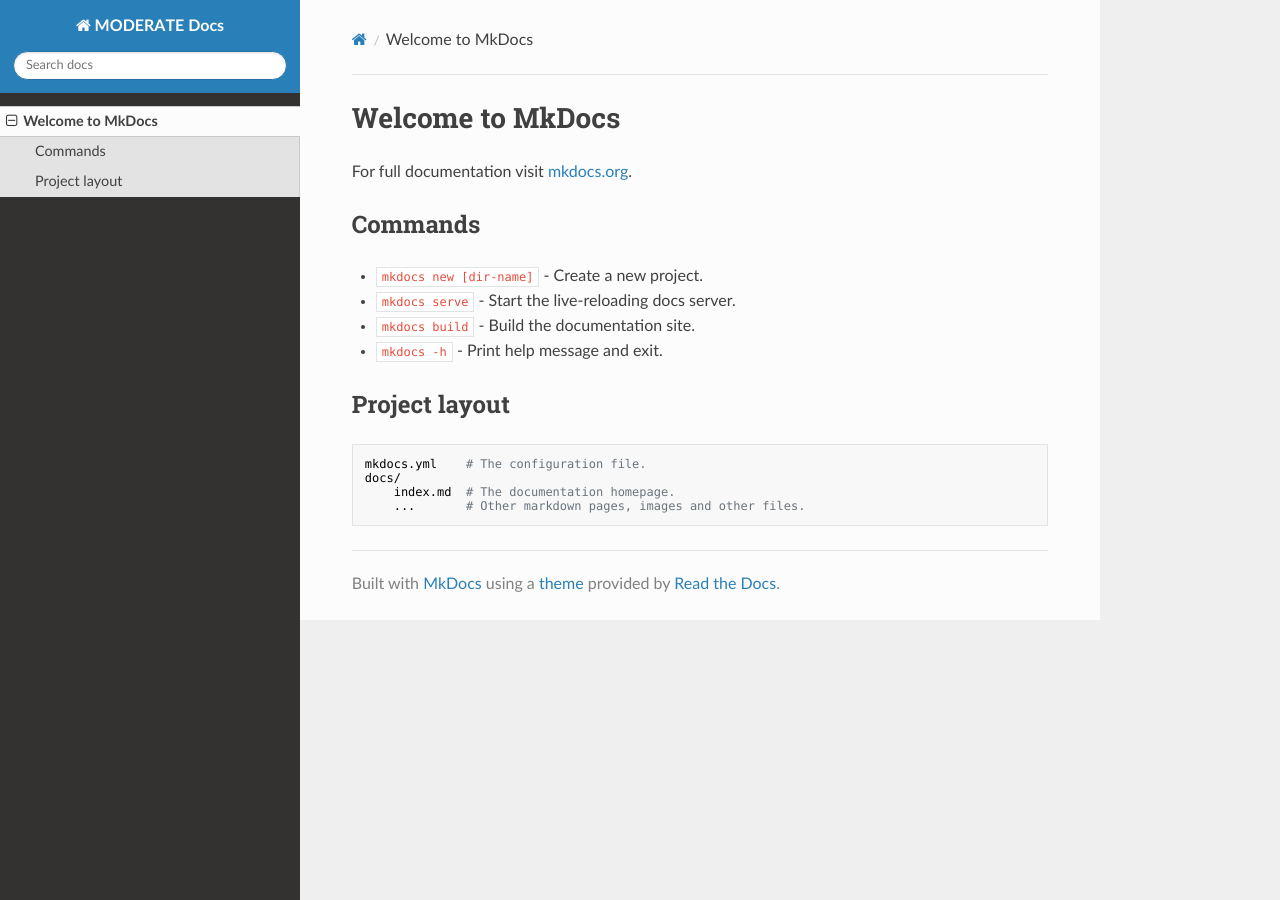
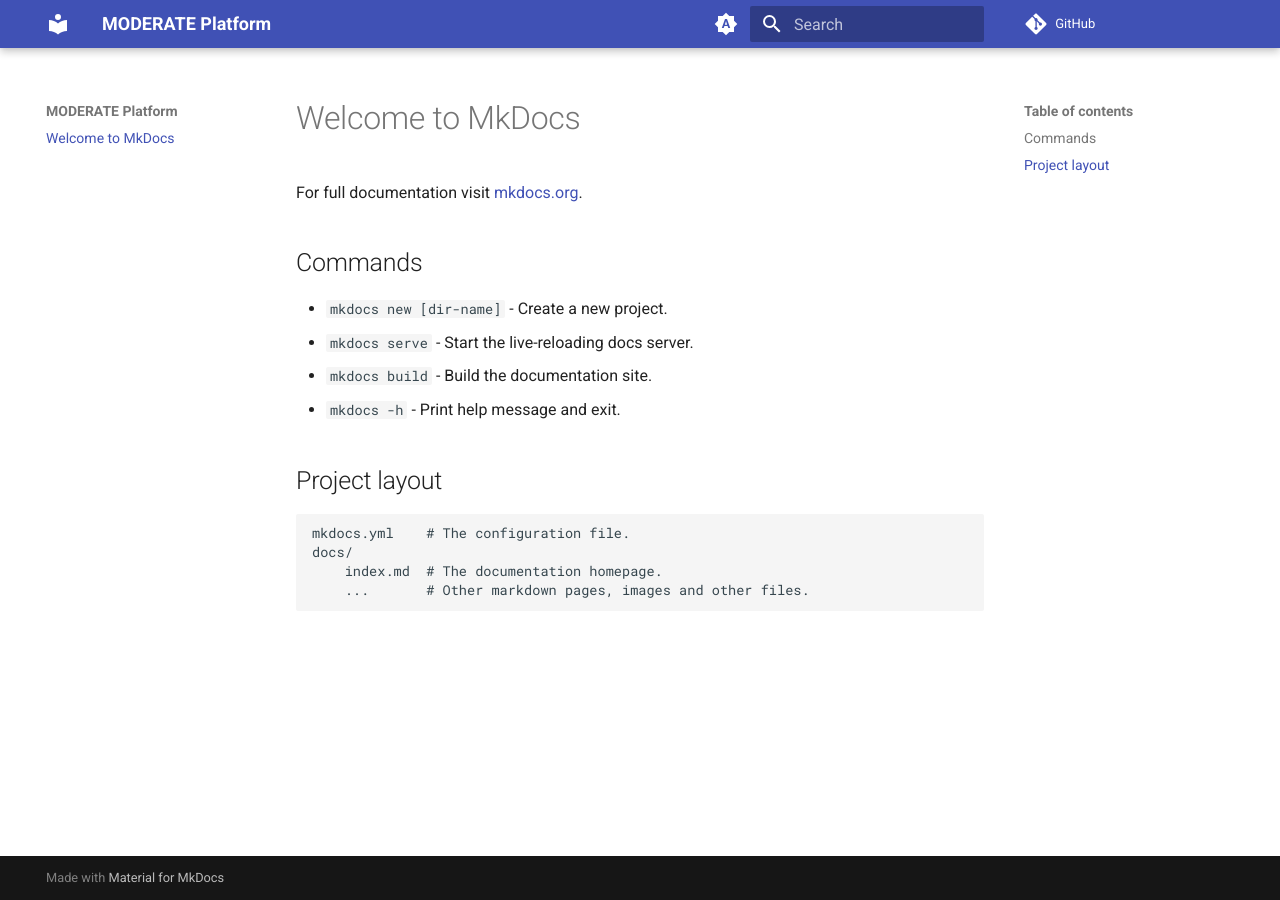
Before and after one commit to MODERATE-Project/moderate-docs, an MkDocs documentation site: the page built from docs/index.md, in a window 1280 px wide. Built offline with MkDocs 1.6.1 and Material for MkDocs 9.7.7, drawn with Linux system fonts in a browser that asks for light colours; nearby versions of some CDN libraries; comment, search, counter and statistics services are not loaded.

Commit message:
💄 Use Material theme

```diff
--- a/mkdocs.yml
+++ b/mkdocs.yml
@@ -1,3 +1,33 @@
-site_name: MODERATE Docs
+site_name: MODERATE Platform
+repo_url: https://github.com/MODERATE-Project/moderate-docs
 theme:
-    name: readthedocs
+  name: material
+  palette:
+    # Palette toggle for automatic mode
+    - media: "(prefers-color-scheme)"
+      toggle:
+        icon: material/brightness-auto
+        name: Switch to light mode
+    # Palette toggle for light mode
+    - media: "(prefers-color-scheme: light)"
+      scheme: default
+      toggle:
+        icon: material/brightness-7
+        name: Switch to dark mode
+    # Palette toggle for dark mode
+    - media: "(prefers-color-scheme: dark)"
+      scheme: slate
+      toggle:
+        icon: material/brightness-4
+        name: Switch to system preference
+markdown_extensions:
+  - admonition
+  - pymdownx.details
+  - pymdownx.superfences
+  - attr_list
+  - md_in_html
+  - attr_list
+  - tables
+  - pymdownx.emoji:
+      emoji_index: !!python/name:materialx.emoji.twemoji
+      emoji_generator: !!python/name:materialx.emoji.to_svg
```
Also changed, not shown: requirements.txt (added, +26 -0 lines), 2 other files.
